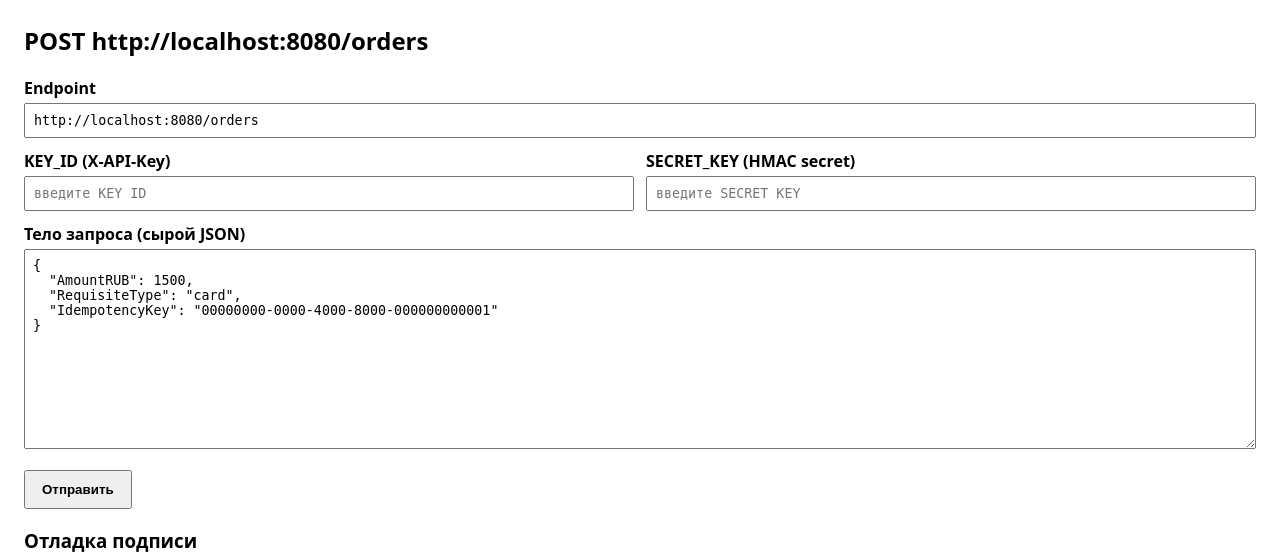
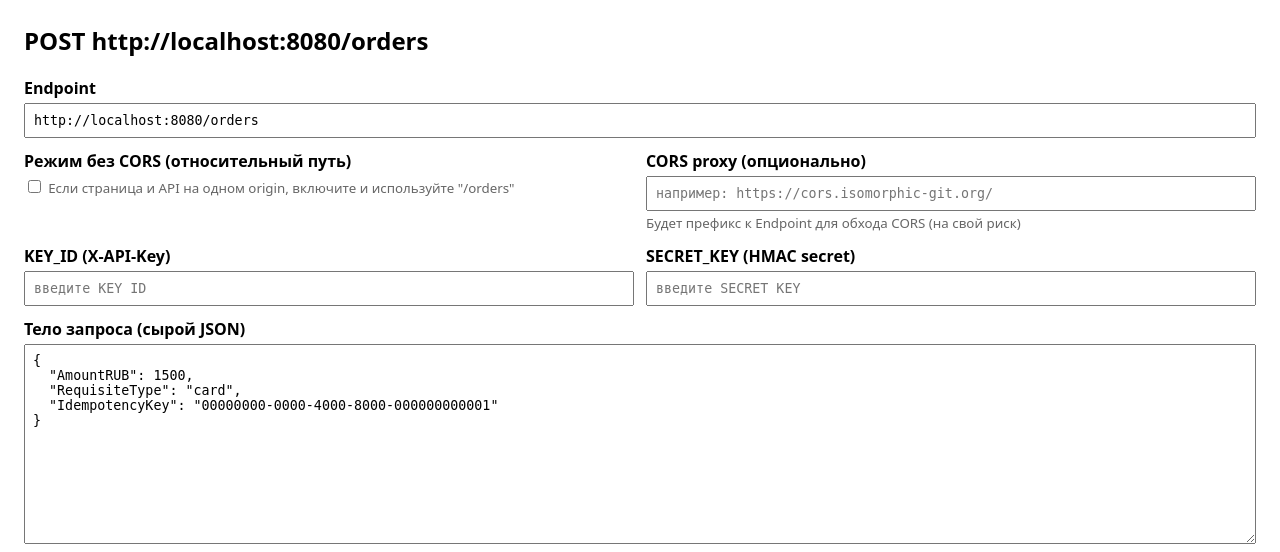
Before and after one commit to AVAndrianov/camunda11, a web app: page /forms/orders.html in a window 1280 px wide. Shown: the top 552 px of the page. Run offline with its HTML, style and script files only (its server is not run), Linux system fonts and the light colour scheme; data that the repository does not hold is empty; some of the project's set-up classes (security, data sources, template engines, error pages and the like) are left out, and stand-ins take their place.

Commit message:
Add CORS handling and relative URL support for orders form
Co-authored-by: 8rrpjvzvbh <8rrpjvzvbh@privaterelay.appleid.com>

```diff
--- a/src/main/resources/static/forms/orders.html
+++ b/src/main/resources/static/forms/orders.html
@@ -21,6 +21,19 @@
 
 	<label for="endpoint">Endpoint</label>
 	<input id="endpoint" type="text" value="http://localhost:8080/orders" />
+
+	<div class="row">
+		<div>
+			<label for="useRelative">Режим без CORS (относительный путь)</label>
+			<input id="useRelative" type="checkbox" />
+			<small>Если страница и API на одном origin, включите и используйте "/orders"</small>
+		</div>
+		<div>
+			<label for="proxy">CORS proxy (опционально)</label>
+			<input id="proxy" type="text" placeholder="например: https://cors.isomorphic-git.org/" />
+			<small>Будет префикс к Endpoint для обхода CORS (на свой риск)</small>
+		</div>
+	</div>
 
 	<div class="row">
 		<div>
@@ -61,8 +74,42 @@
 			catch { return text || "<пустой ответ>"; }
 		}
 
+		function buildTargetUrl() {
+			let endpoint = $('endpoint').value.trim();
+			const useRelative = $('useRelative').checked;
+			const proxy = $('proxy').value.trim();
+
+			try {
+				const url = new URL(endpoint);
+				if (useRelative) {
+					// Используем относительный путь для того же origin
+					endpoint = url.pathname + url.search;
+				}
+			} catch (_) {
+				// endpoint уже относительный
+			}
+
+			if (proxy) {
+				const needsSlash = proxy.endsWith('/') ? '' : '/';
+				return proxy + needsSlash + endpoint.replace(/^\//, '');
+			}
+			return endpoint;
+		}
+
+		function showCorsHintIfNeeded(target) {
+			let sameOrigin = true;
+			try {
+				const t = new URL(target, window.location.href);
+				sameOrigin = (t.origin === window.location.origin);
+			} catch (_) {}
+			if (!sameOrigin || window.location.protocol === 'file:') {
+				$('debug').textContent += "\n\nПодсказка: Похоже, запрос к другому origin или страница открыта как file:// — включите 'Режим без CORS' (относительный путь) или укажите CORS proxy. Также убедитесь, что backend разрешает заголовки: Content-Type, X-API-Key, X-Timestamp, X-Signature.";
+			}
+		}
+
 		async function send() {
 			const endpoint = $('endpoint').value.trim();
+			const target = buildTargetUrl();
 			const keyId = $('keyId').value.trim();
 			const secret = $('secret').value;
 			const rawBody = $('body').value;
@@ -75,13 +122,14 @@
 			const signatureHex = hmacHex(timestamp + rawBody, secret);
 
 			$('debug').textContent = JSON.stringify({
-				endpoint, timestamp, signatureHex,
+				endpoint, target, timestamp, signatureHex,
 				bodyPreview: rawBody.slice(0, 200) + (rawBody.length > 200 ? '…' : '')
 			}, null, 2);
+			showCorsHintIfNeeded(target);
 
 			try {
 				const started = performance.now();
-				const res = await fetch(endpoint, {
+				const res = await fetch(target, {
 					method: 'POST',
 					headers: {
 						'Content-Type': 'application/json',
@@ -89,7 +137,11 @@
 						'X-Timestamp': timestamp,
 						'X-Signature': signatureHex
 					},
-					body: rawBody
+					body: rawBody,
+					mode: 'cors',
+					cache: 'no-store',
+					redirect: 'follow',
+					credentials: 'omit'
 				});
 				const ms = Math.round(performance.now() - started);
 
```
